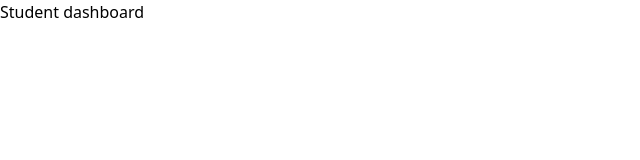
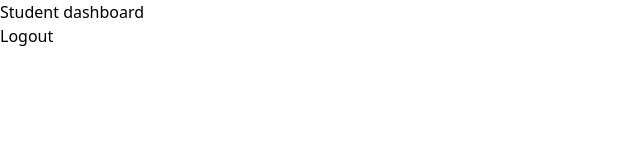
Before and after one commit to samithadev/exam_managment_system, a React (Vite) app in the folder frontend/: page /student_dashboard in a window 1280 px wide. Shown: the top 160 px of the page, without its empty margins (0-640 px from the left). Built offline with nearby package versions, Linux system fonts and the light colour scheme.

Commit message:
feat:implement logout button with token clear

```diff
--- a/frontend/src/main.jsx
+++ b/frontend/src/main.jsx
@@ -17,7 +17,7 @@
         element: <RegisterPage />,
       },
       {
-        path: "/login",
+        path: "/",
         element: <LoginPage />,
       },
       {
--- /dev/null
+++ b/frontend/src/pages/stdDashboard/components/LogOut.jsx
@@ -0,0 +1,22 @@
+import React from "react";
+import { useNavigate } from "react-router-dom";
+
+function LogoutButton() {
+  const navigate = useNavigate();
+
+  const handleLogout = () => {
+    localStorage.removeItem("token");
+    navigate("/");
+  };
+
+  return (
+    <button
+      onClick={handleLogout}
+      className="p-2 bg-red-600 text-white rounded-lg"
+    >
+      Logout
+    </button>
+  );
+}
+
+export default LogoutButton;
--- a/frontend/src/pages/stdDashboard/studentDash.page.jsx
+++ b/frontend/src/pages/stdDashboard/studentDash.page.jsx
@@ -1,9 +1,11 @@
 import React from "react";
+import LogoutButton from "./components/LogOut";
 
 function StudentDash() {
   return (
     <div>
       <h1>Student dashboard</h1>
+      <LogoutButton />
     </div>
   );
 }
--- /dev/null
+++ b/frontend/src/pages/teacherDashboard/components/LogOut.jsx
@@ -0,0 +1,22 @@
+import React from "react";
+import { useNavigate } from "react-router-dom";
+
+function LogoutButton() {
+  const navigate = useNavigate();
+
+  const handleLogout = () => {
+    localStorage.removeItem("token");
+    navigate("/");
+  };
+
+  return (
+    <button
+      onClick={handleLogout}
+      className="p-2 bg-red-600 text-white rounded-lg"
+    >
+      Logout
+    </button>
+  );
+}
+
+export default LogoutButton;
--- a/frontend/src/pages/teacherDashboard/teacherDash.page.jsx
+++ b/frontend/src/pages/teacherDashboard/teacherDash.page.jsx
@@ -1,11 +1,13 @@
 import React from "react";
 import AllExams from "./components/AllExams";
+import LogoutButton from "./components/LogOut";
 
 function TeacherDash() {
   return (
     <div>
       <h1>Teacher Dashboard</h1>
       <AllExams />
+      <LogoutButton />
     </div>
   );
 }
```
